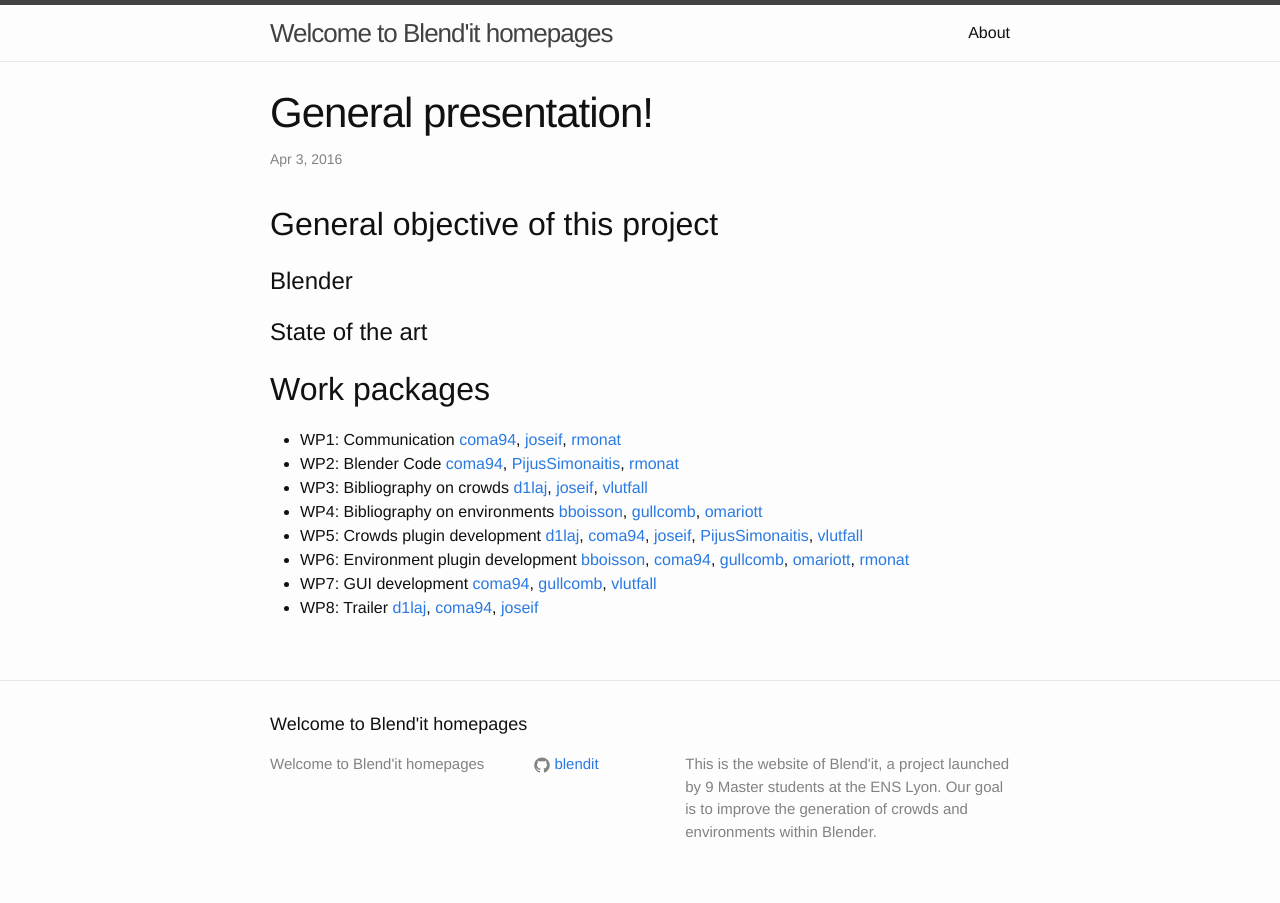
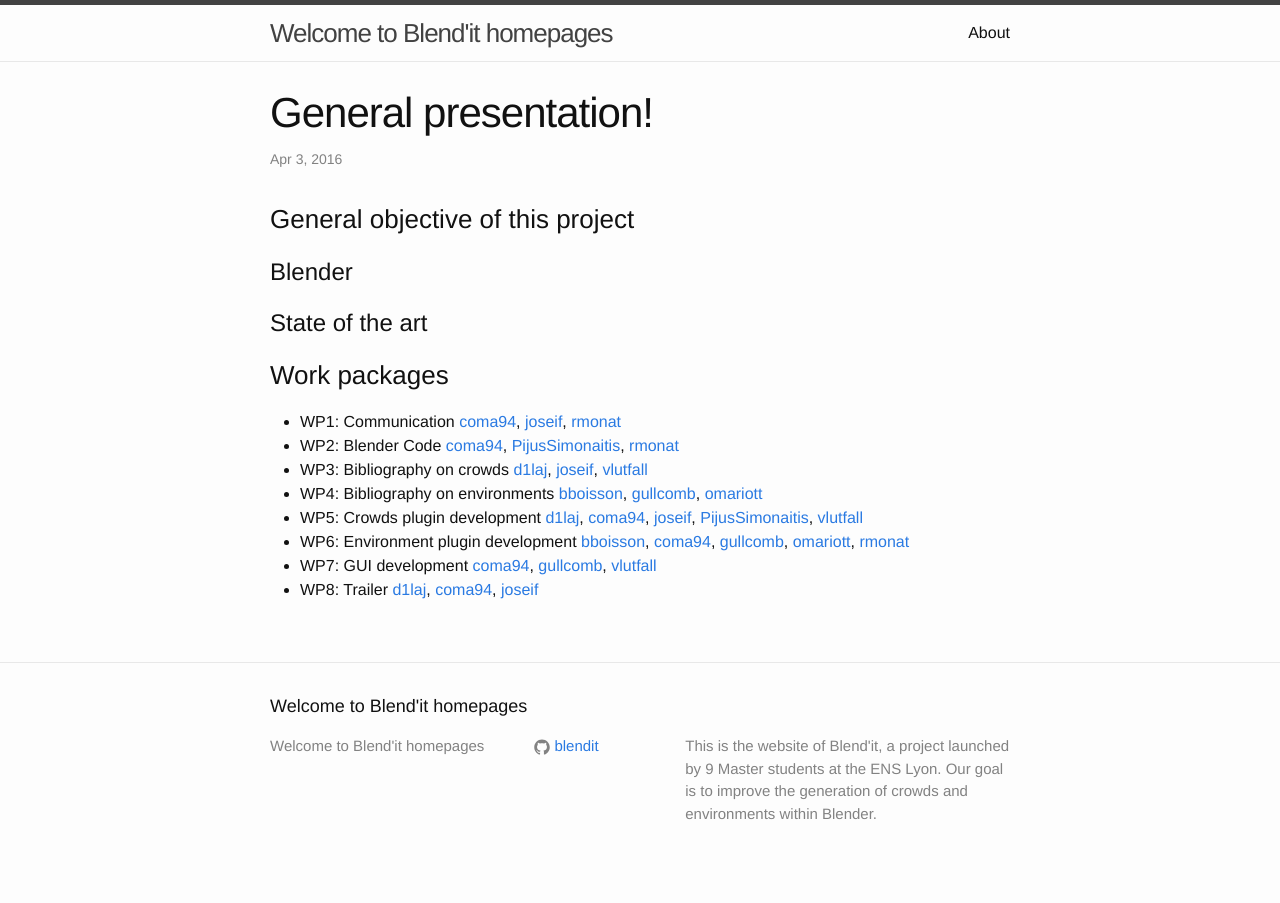
Before and after one commit to blendit/blendit.github.io, a Jekyll site: the page built from _posts/2016-04-03-general_presentation.markdown, in a window 1280 px wide. Built offline with Jekyll 4.4.1, drawn with Linux system fonts in a browser that asks for light colours.

```diff
--- a/_posts/2016-04-03-general_presentation.markdown
+++ b/_posts/2016-04-03-general_presentation.markdown
@@ -3,13 +3,13 @@ layout: post
 title:  "General presentation!"
 ---
 
-## General objective of this project
+### General objective of this project
 
 # Blender
 
 # State of the art
 
-## Work packages
+### Work packages
 
 
 
```
